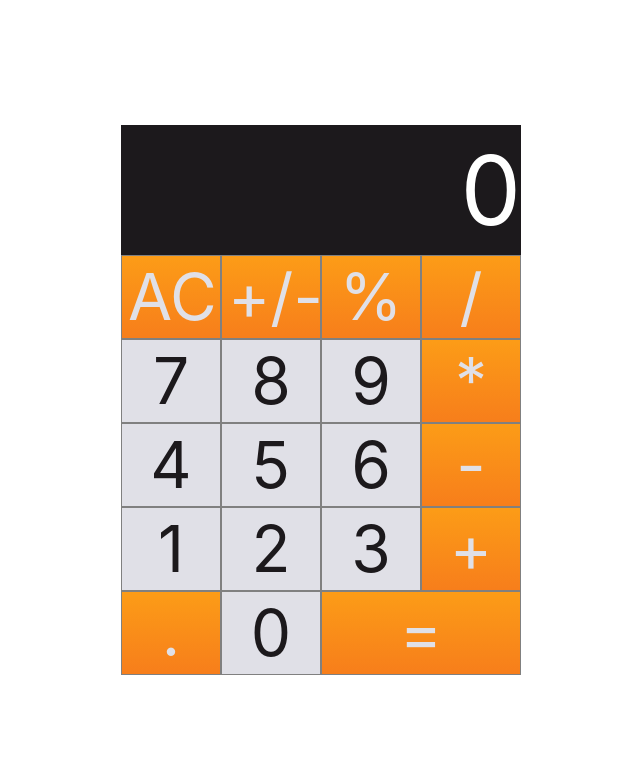
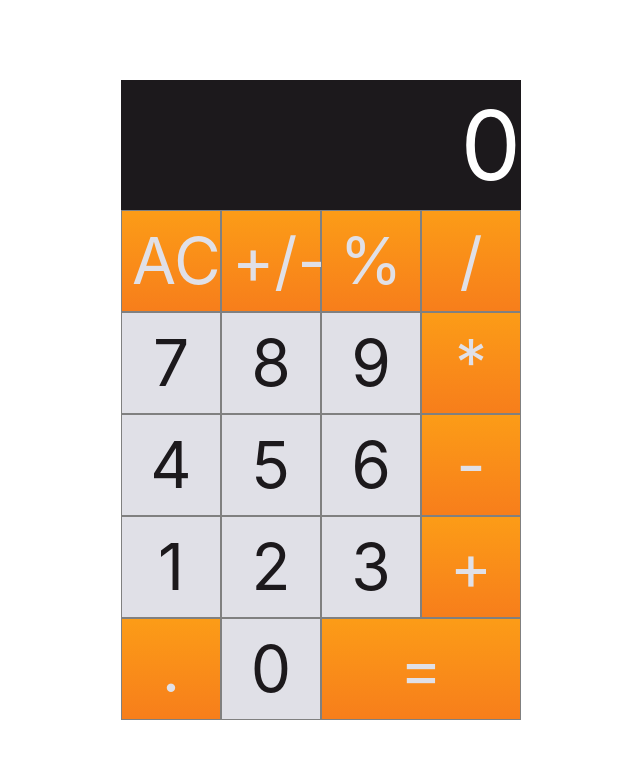
Before and after one commit to gurbuzertunga/react_calculator, a React (Create React App) app: page / in a window 1280 px wide. Shown: the top 758 px of the page, without its empty margins (319-959 px from the left). Built offline with nearby package versions, Linux system fonts and the light colour scheme.

Commit message:
add styling to app

```diff
--- a/src/index.css
+++ b/src/index.css
@@ -28,6 +28,11 @@ code {
 
 .App {
   text-align: center;
+  height: 100vh;
+  display: flex;
+  flex-direction: column;
+  align-items: center;
+  justify-content: center;
 }
 
 .display {
@@ -39,7 +44,8 @@ code {
   width: 400px;
 }
 
-.nums, .basic-op {
+.nums,
+.basic-op {
   line-height: 80px;
   text-align: center;
   font-size: 4em;
@@ -53,34 +59,25 @@ code {
 
 .nums {
   background: #e0e0e7;
-  color:#1c191c;
+  color: #1c191c;
 }
 
 .basic-op {
-  background:  linear-gradient(to bottom, rgba(252,156,23,1) 0%, rgba(247,126,27,1) 100%);
+  background: linear-gradient(to bottom, rgba(252, 156, 23, 1) 0%, rgba(247, 126, 27, 1) 100%);
   color: #e0e0e7;
 }
 
 button {
   background: none;
   border: none;
-  padding: 10;
+  padding: 10px;
   font-family: inherit;
   user-select: none;
   cursor: pointer;
   outline: none;
-
-  -webkit-tap-highlight-color: rgba(0,0,0,0);
+  -webkit-tap-highlight-color: rgba(0, 0, 0, 0);
 }
 
 button:active {
-  box-shadow: inset 0px 0px 80px 0px rgba(0,0,0,0.25);
+  box-shadow: inset 0 0 80px 0 rgba(0, 0, 0, 0.25);
 }
-
-.App {
-  height: 100vh;
-  display: flex;
-  flex-direction: column;
-  align-items: center;
-  justify-content: center;
-}
```
Also changed, not shown: package.json (+8 -7 lines), .stylelintrc.json, 1 other file (tests, documents, lock files or other folders).
